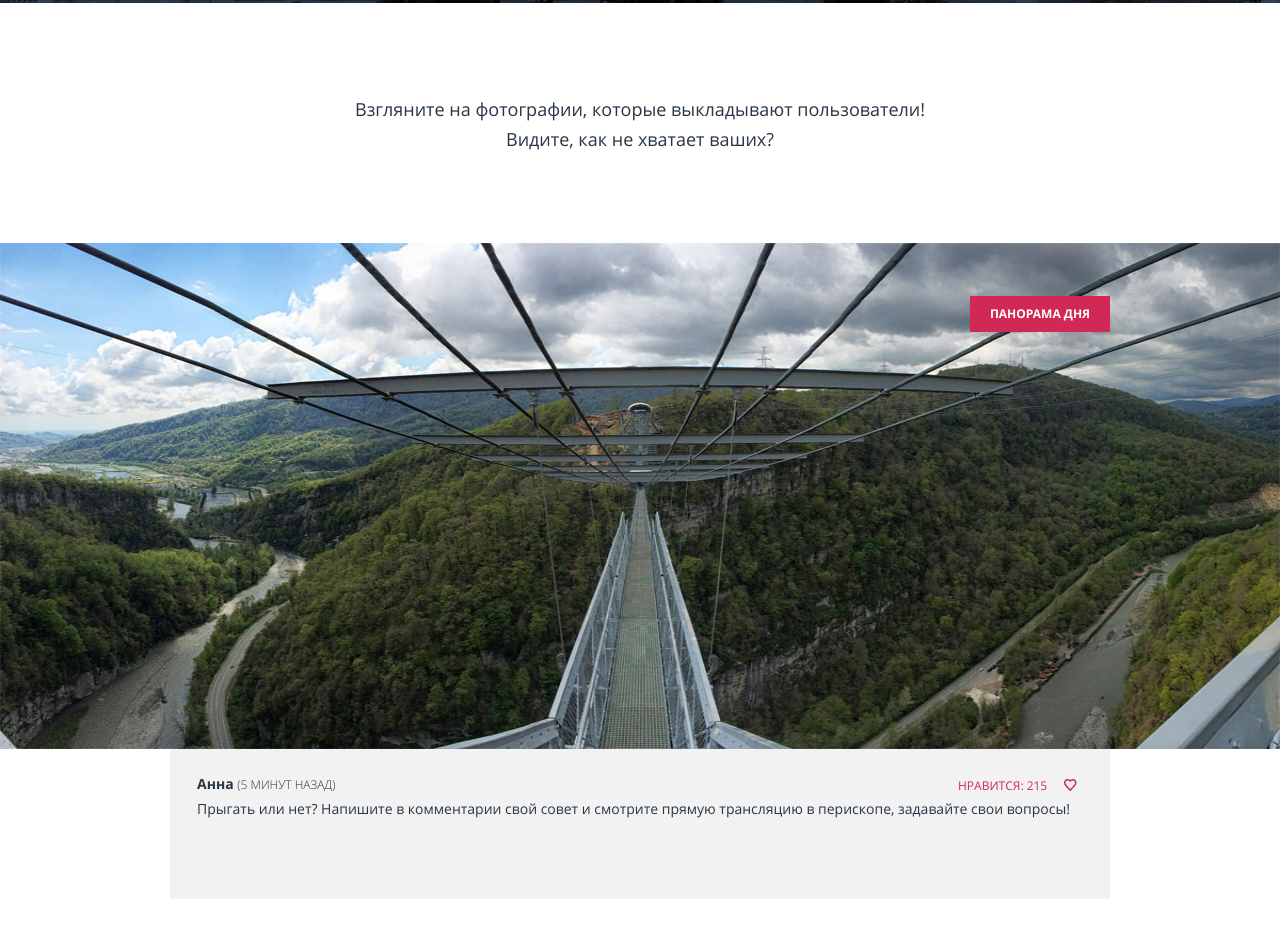
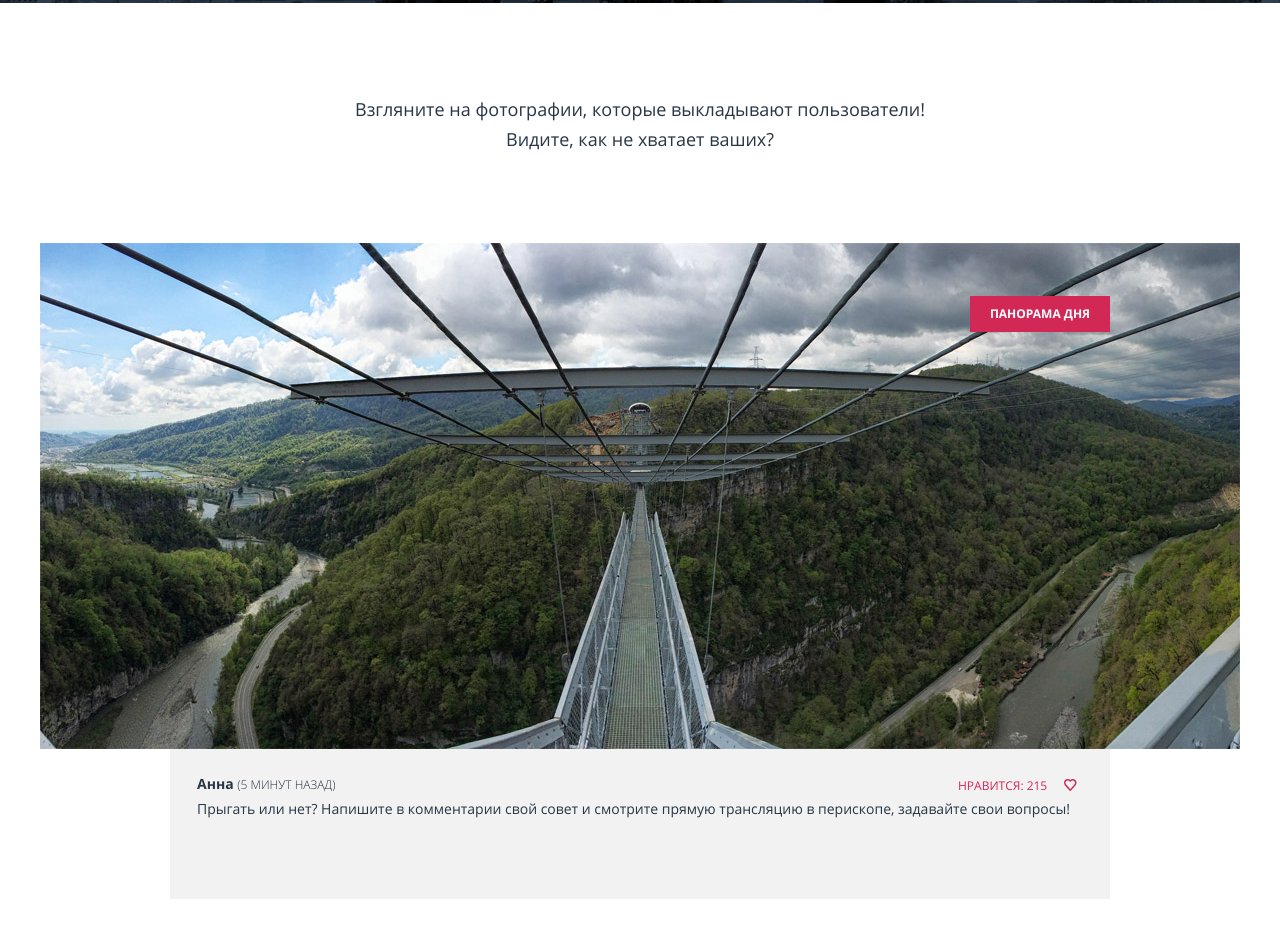
Before and after one commit to ADereglazov/1164559-pink-18, a website: page source/photo.html in a window 1280 px wide. Shown: the part 392-1330 px from the top of the page. Drawn offline with nearby package versions, Linux system fonts and the light colour scheme; files that its build step writes are made by us from their sources.

Commit message:
Исправляет поведение главного фото в фотогалерее

```diff
--- a/source/less/blocks/comment.less
+++ b/source/less/blocks/comment.less
@@ -10,9 +10,12 @@
 
   &--panorama {
     position: absolute;
-    left: 0;
-    width: 100%;
+    left: 50%;
+    transform: translateX(-50%);
+    width: auto;
     height: 137px;
+    margin-right: auto;
+    margin-left: auto;
   }
 }
 
@@ -90,10 +93,7 @@
   }
 
   .comment__photo {
-    width: 300px;
-
     &--panorama {
-      width: 100%;
       height: 509px;
     }
   }
@@ -145,7 +145,6 @@
 @media (min-width: @desktop-width) {
   .comment__photo {
     &--panorama {
-      width: 100%;
       height: 506px;
     }
   }
```
